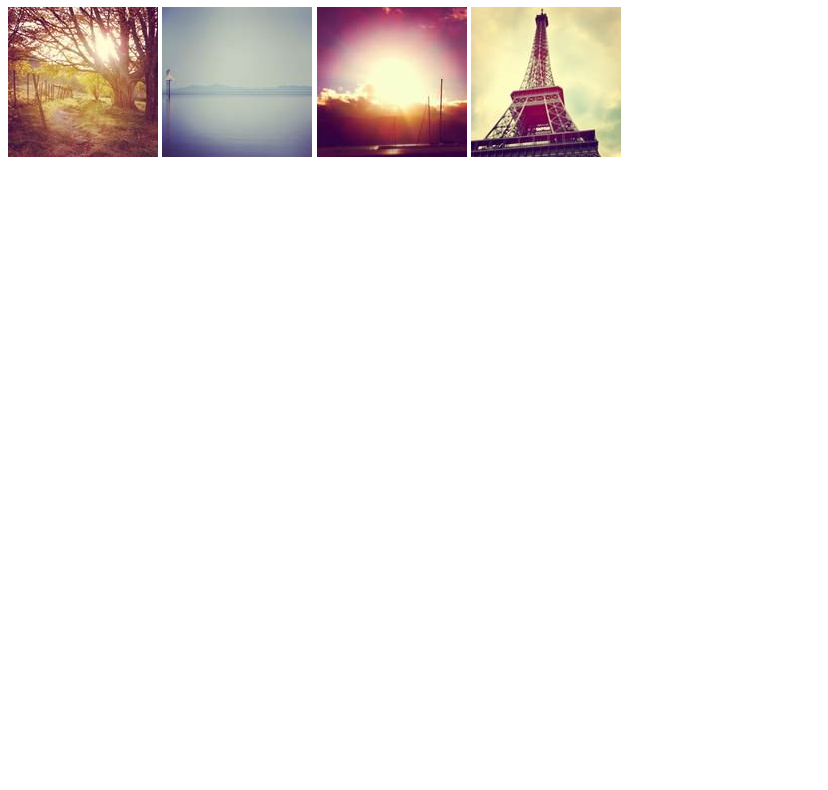
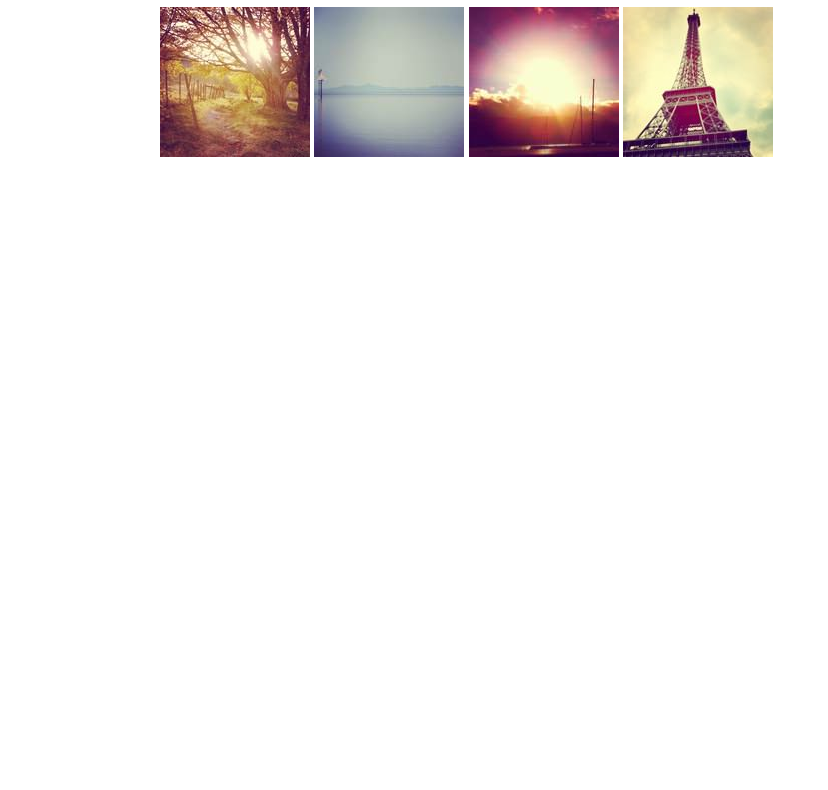
Before and after one commit to kerrinrose/imm130, a plain HTML site: page imageGallery.html in a window 1280 px wide. Shown: the part 73-863 px from the top of the page, without its empty margins (0-828 px from the left). Before the commit the page ends 800 px from the top, so only its background shows below. Drawn offline with nearby package versions, Linux system fonts and the light colour scheme; files that its build step writes are made by us from their sources.

Commit message:
Update imageGallery.html

```diff
--- a/imageGallery.html
+++ b/imageGallery.html
@@ -7,6 +7,7 @@
 
     <link rel="stylesheet" href="styles/style1.css">
     </head>
+
 
 <!-- Add jQuery library -->
 <script type="text/javascript" src="http://code.jquery.com/jquery-latest.min.js"></script>
@@ -26,7 +27,7 @@
 <link rel="stylesheet" href="jQueryPlugins/fancybox/source/helpers/jquery.fancybox-thumbs.css?v=1.0.7" type="text/css" media="screen" />
 <script type="text/javascript" src="jQueryPlugins/fancybox/source/helpers/jquery.fancybox-thumbs.js?v=1.0.7"></script>
     <body>
-
+    <div class="wrapper">
     <h1>My Image Gallery</h1>
 
 <a class="fancybox" rel="group" href="jQueryPlugins/fancybox/demo/1_b.jpg"><img src="jQueryPlugins/fancybox/demo/1_s.jpg" alt="What a lovely image." /></a>
@@ -40,7 +41,7 @@
 		$(".fancybox").fancybox();
 	});
 </script>
-
+    </wraper>
     </body>
 
 </html>
```
